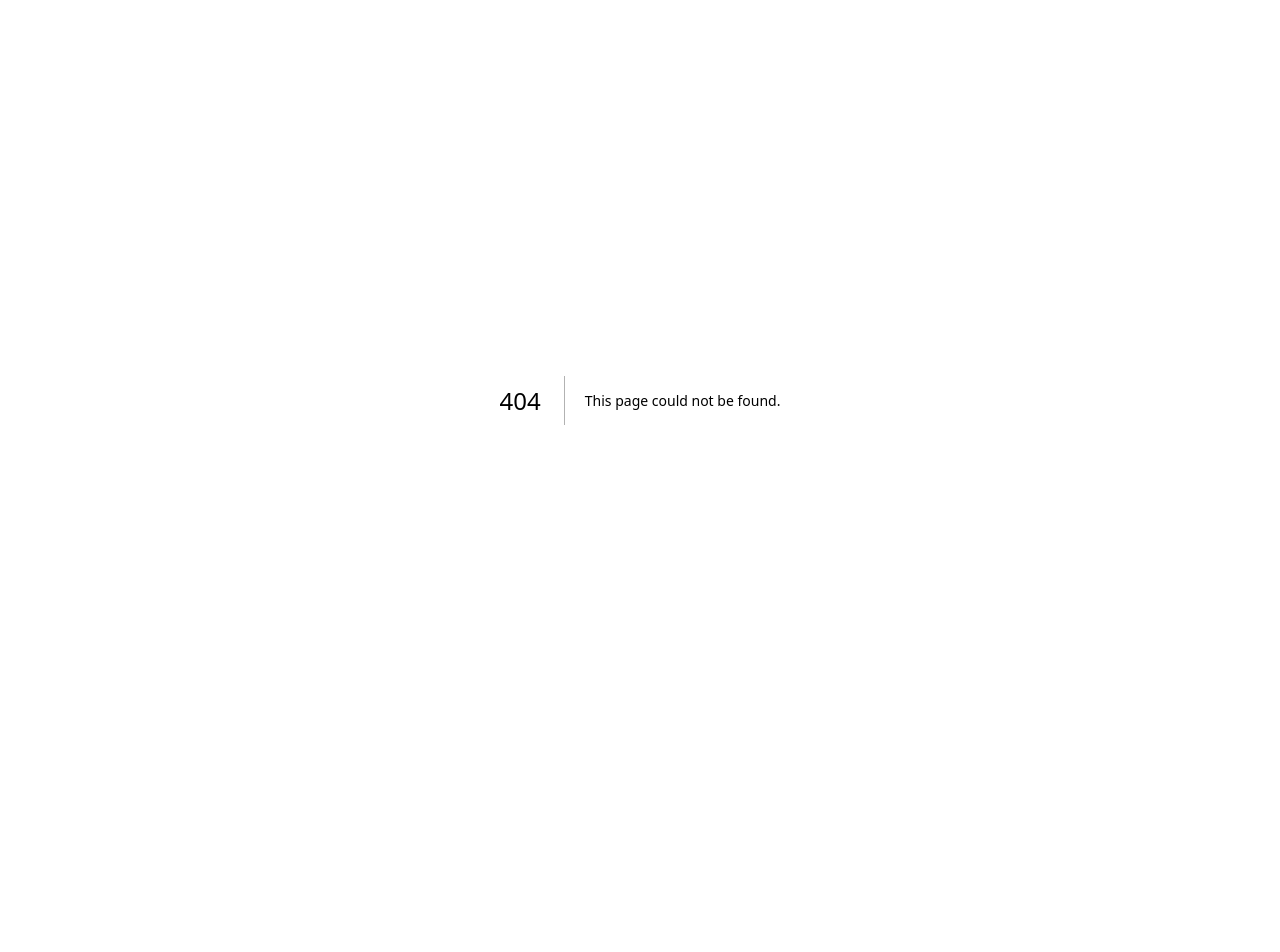
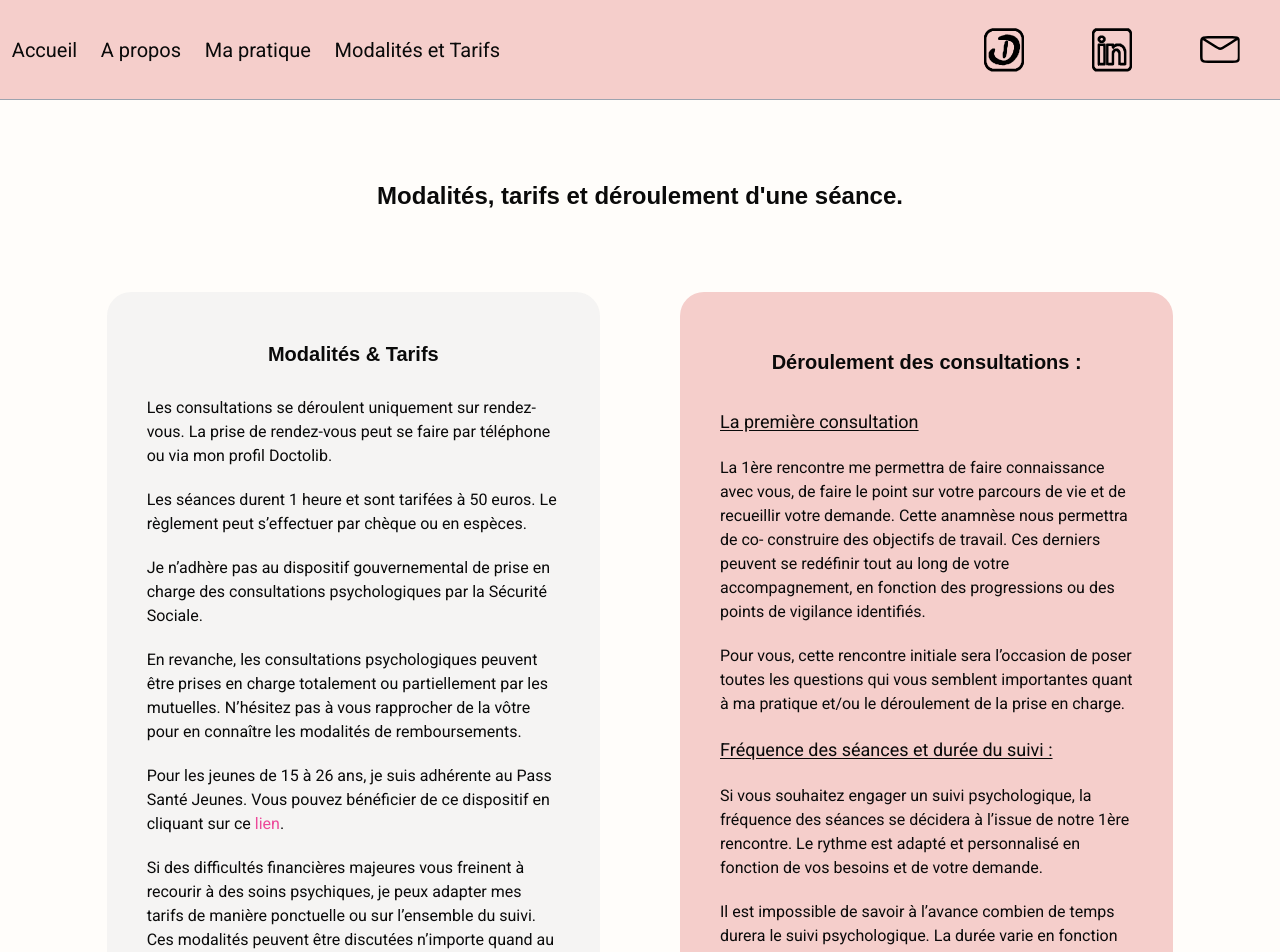
Before and after one commit to GuillaumeCeccoli/site-delphine, a Next.js app: page /Modalites in a window 1280 px wide. Before the commit this address had no page. Shown: the top 952 px of the page. Before the commit the page ends 800 px from the top, so only its background shows below. Built offline with nearby package versions, Linux system fonts and the light colour scheme; a web font is replaced by a local one.

Commit message:
Ajout de la page modalités et tarifs.

```diff
--- /dev/null
+++ b/app/Modalites/page.tsx
@@ -0,0 +1,104 @@
+import Header from "@/components/widgets/header";
+import Footer from "@/components/widgets/footer";
+import React from "react";
+import Link from "next/link";
+
+export default function Modalites() {
+  return (
+    <section className="backgroundLightGrey">
+      <Header />
+      <article className="flex flex-col items-center w-full">
+        <div className="my-10 flex flex-col items-center">
+          <h1 className="font-serif text-2xl text-center w-11/12 mt-10 font-bold">
+            Modalités, tarifs et déroulement d&apos;une séance.
+          </h1>
+
+          <div className="flex flex-col items-center my-20 w-full sm:w-11/12 lg:w-9/12 xl:flex-row xl:justify-evenly xl:items-start xl:w-10/12 gap-20">
+            <div className="bg-[#EFEFEF] bg-opacity-60 p-4 font-sans flex flex-col gap-5 rounded-3xl lg:p-10 xl:w-3/5">
+              <h2 className="text-xl my-2 text-center font-serif">
+                <strong>Modalités & Tarifs</strong>
+              </h2>
+              <p>
+                Les consultations se déroulent uniquement sur rendez-vous. La
+                prise de rendez-vous peut se faire par téléphone ou via mon
+                profil Doctolib.
+              </p>
+              <p>
+                Les séances durent 1 heure et sont tarifées à 50 euros. Le
+                règlement peut s’effectuer par chèque ou en espèces.
+              </p>
+              <p>
+                Je n’adhère pas au dispositif gouvernemental de prise en charge
+                des consultations psychologiques par la Sécurité Sociale.
+              </p>
+              <p>
+                En revanche, les consultations psychologiques peuvent être
+                prises en charge totalement ou partiellement par les mutuelles.
+                N’hésitez pas à vous rapprocher de la vôtre pour en connaître
+                les modalités de remboursements.
+              </p>
+              <p>
+                Pour les jeunes de 15 à 26 ans, je suis adhérente au Pass Santé
+                Jeunes. Vous pouvez bénéficier de ce dispositif en cliquant sur
+                ce{" "}
+                <Link
+                  className="text-pink-500"
+                  href="https://www.maregionsud.fr/vos-aides/detail/pass-sante-jeunes"
+                >
+                  lien
+                </Link>
+                .
+              </p>
+              <p>
+                Si des difficultés financières majeures vous freinent à recourir
+                à des soins psychiques, je peux adapter mes tarifs de manière
+                ponctuelle ou sur l’ensemble du suivi. Ces modalités peuvent
+                être discutées n’importe quand au cours de votre prise en
+                charge.
+              </p>
+            </div>
+            <section className="flex flex-col items-center backgroundPink bg-opacity-40 rounded-3xl mt-20 p-4 lg:p-10 xl:w-3/5 xl:mt-0">
+              <h2 className="text-xl mt-4 mb-8 font-serif">
+                <strong>Déroulement des consultations :</strong>
+              </h2>
+              <div className="flex flex-col items-center font-sans gap-5 ">
+                <h3 className="self-start text-lg font-semi-bold underline underlineOffset">
+                  La première consultation
+                </h3>
+                <p>
+                  La 1ère rencontre me permettra de faire connaissance avec
+                  vous, de faire le point sur votre parcours de vie et de
+                  recueillir votre demande. Cette anamnèse nous permettra de co-
+                  construire des objectifs de travail. Ces derniers peuvent se
+                  redéfinir tout au long de votre accompagnement, en fonction
+                  des progressions ou des points de vigilance identifiés.
+                </p>
+                <p>
+                  Pour vous, cette rencontre initiale sera l’occasion de poser
+                  toutes les questions qui vous semblent importantes quant à ma
+                  pratique et/ou le déroulement de la prise en charge.
+                </p>
+                <h3 className="self-start text-lg font-semi-bold underline underlineOffset">
+                  Fréquence des séances et durée du suivi :
+                </h3>
+                <p>
+                  Si vous souhaitez engager un suivi psychologique, la fréquence
+                  des séances se décidera à l’issue de notre 1ère rencontre. Le
+                  rythme est adapté et personnalisé en fonction de vos besoins
+                  et de votre demande.
+                </p>
+                <p className="pb-8">
+                  Il est impossible de savoir à l’avance combien de temps durera
+                  le suivi psychologique. La durée varie en fonction de
+                  plusieurs facteurs : la demande initiale, les objectifs de
+                  travail, le rythme de cheminement de chacun etc.
+                </p>
+              </div>
+            </section>
+          </div>
+        </div>
+      </article>
+      <Footer />
+    </section>
+  );
+}
--- a/app/globals.css
+++ b/app/globals.css
@@ -110,6 +110,10 @@
   .scale-on-hover:hover {
     transform: scale(1.1);
   }
+
+  .underlineOffset {
+    text-underline-offset: 0.1em;
+  }
   @keyframes fadeIn {
     from {
       opacity: 0;
--- a/components/widgets/header.tsx
+++ b/components/widgets/header.tsx
@@ -16,12 +16,12 @@ export default function Header() {
   const { links, socialLinks } = useLinks();
   return (
     <header className="flex flex-row justify-between items-center backgroundPink h-[100px] relative border-b border-gray-400">
-      <div className="md:hidden">
+      <div className="lg:hidden">
         <Sheet>
           <SheetTrigger>
             <Menu color="black" size={50} className="m-2" />
           </SheetTrigger>
-          <SheetContent className="absolute right-0 top-0 h-[220px] w-3/5 backgroundPink">
+          <SheetContent className="absolute right-0 top-0 h-screen w-3/5 backgroundPink">
             <SheetHeader>
               <SheetDescription className="flex flex-col items-start">
                 {links.map((link, index) => (
@@ -38,7 +38,7 @@ export default function Header() {
           </SheetContent>
         </Sheet>
       </div>
-      <div className="hidden md:flex md:flex-row md:items-center justify-between md:w-2/4 md:m-10 md:text-xl xl:w-2/5 2xl:w-1/4 2xl:ml-20">
+      <div className="hidden lg:flex lg:flex-row lg:items-center lg:justify-around lg:text-base xl:text-xl lg:w-1/2 xl:w-2/5 2xl:w-2/6 2xl:ml-20">
         {links.map((link, index) => (
           <Link
             key={index}
--- a/data/links.tsx
+++ b/data/links.tsx
@@ -15,6 +15,10 @@ export const headerLinks: Links[] = [
   {
     name: "Ma pratique",
     href: "/Practice",
+  },
+  {
+    name: "Modalités et Tarifs",
+    href: "/Modalites",
   },
   /*   {
     name: "Blog",
```
